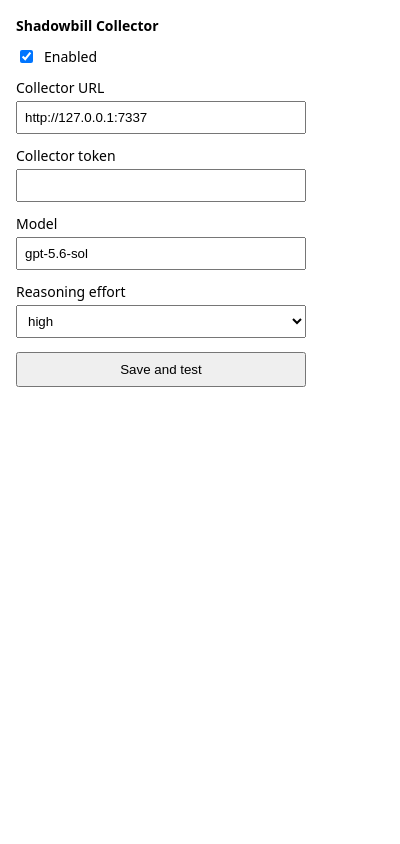
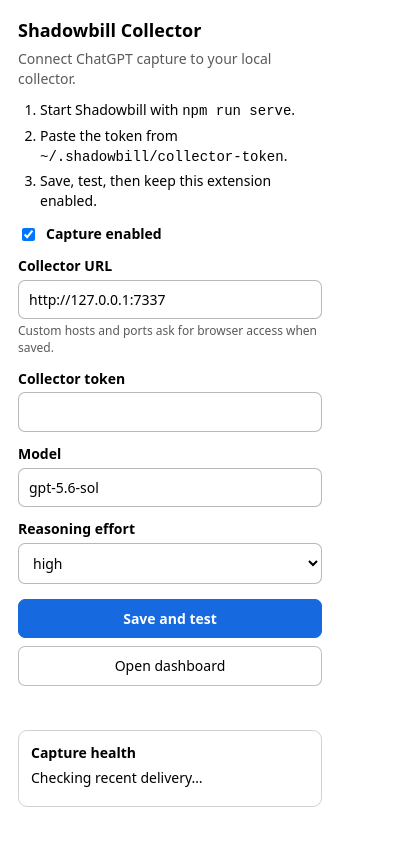
Before and after one commit to teamleaderleo/Shadowbill, a browser extension: page extension/popup.html in a window 400 px wide. Drawn offline with Linux system fonts and the light colour scheme.

Commit message:
Improve extension setup and health interface

```diff
--- a/extension/popup.html
+++ b/extension/popup.html
@@ -5,31 +5,68 @@
     <meta name="viewport" content="width=device-width, initial-scale=1" />
     <title>Shadowbill</title>
     <style>
-      body { font: 14px system-ui, sans-serif; width: 290px; margin: 16px; }
-      label { display: block; margin: 12px 0 4px; }
-      input, select { box-sizing: border-box; width: 100%; padding: 7px; }
-      button { margin-top: 14px; width: 100%; padding: 8px; }
-      #status { margin-top: 10px; min-height: 18px; }
-      .row { display: flex; align-items: center; gap: 8px; }
+      :root { color-scheme: light dark; font: 14px/1.4 system-ui, sans-serif; }
+      body { box-sizing: border-box; width: 340px; margin: 0; padding: 18px; }
+      h1 { margin: 0; font-size: 18px; }
+      h2 { margin: 0 0 6px; font-size: 14px; }
+      p { margin: 6px 0; }
+      .muted { color: color-mix(in srgb, CanvasText 65%, transparent); }
+      .steps { margin: 12px 0 14px; padding-left: 22px; }
+      .steps li { margin: 4px 0; }
+      label { display: block; margin: 12px 0 4px; font-weight: 600; }
+      input, select, button, .button-link { box-sizing: border-box; width: 100%; padding: 9px 10px; font: inherit; }
+      input, select { border: 1px solid color-mix(in srgb, CanvasText 28%, transparent); border-radius: 7px; background: Canvas; color: CanvasText; }
+      .row { display: flex; align-items: center; gap: 8px; font-weight: 600; }
       .row input { width: auto; }
+      .hint { display: block; margin-top: 4px; font-size: 12px; }
+      .actions { display: grid; gap: 8px; margin-top: 15px; }
+      button, .button-link { border: 1px solid color-mix(in srgb, CanvasText 25%, transparent); border-radius: 7px; cursor: pointer; text-align: center; text-decoration: none; }
+      button { background: #1769e0; color: white; border-color: #1769e0; font-weight: 700; }
+      .button-link { background: Canvas; color: CanvasText; }
+      #status { min-height: 20px; margin-top: 10px; font-weight: 600; }
+      #status.success { color: #16803d; }
+      #status.error { color: #b42318; }
+      #status.pending { color: #8a5700; }
+      .health { margin-top: 14px; padding: 12px; border: 1px solid color-mix(in srgb, CanvasText 18%, transparent); border-radius: 9px; }
+      #delivery-detail { overflow-wrap: anywhere; }
     </style>
   </head>
   <body>
-    <strong>Shadowbill Collector</strong>
-    <label class="row"><input id="enabled" type="checkbox" /> Enabled</label>
+    <h1>Shadowbill Collector</h1>
+    <p class="muted">Connect ChatGPT capture to your local collector.</p>
+    <ol class="steps">
+      <li>Start Shadowbill with <code>npm run serve</code>.</li>
+      <li>Paste the token from <code>~/.shadowbill/collector-token</code>.</li>
+      <li>Save, test, then keep this extension enabled.</li>
+    </ol>
+
+    <label class="row"><input id="enabled" type="checkbox" /> Capture enabled</label>
     <label for="collectorUrl">Collector URL</label>
-    <input id="collectorUrl" />
+    <input id="collectorUrl" type="url" inputmode="url" autocomplete="url" spellcheck="false" />
+    <span class="hint muted">Custom hosts and ports ask for browser access when saved.</span>
     <label for="collectorToken">Collector token</label>
-    <input id="collectorToken" type="password" autocomplete="off" />
+    <input id="collectorToken" type="password" autocomplete="off" spellcheck="false" />
     <label for="model">Model</label>
-    <input id="model" />
+    <input id="model" autocomplete="off" spellcheck="false" />
     <label for="reasoningEffort">Reasoning effort</label>
     <select id="reasoningEffort">
       <option>none</option><option>low</option><option>medium</option><option>high</option>
       <option>xhigh</option><option>max</option><option>unknown</option>
     </select>
-    <button id="save">Save and test</button>
-    <div id="status"></div>
+
+    <div class="actions">
+      <button id="save" type="button">Save and test</button>
+      <a id="dashboard-link" class="button-link" target="_blank" rel="noreferrer">Open dashboard</a>
+    </div>
+    <div id="status" role="status" aria-live="polite"></div>
+
+    <section class="health" aria-labelledby="health-heading">
+      <h2 id="health-heading">Capture health</h2>
+      <p id="delivery-status">Checking recent delivery…</p>
+      <small id="delivery-detail" class="muted"></small>
+    </section>
+
+    <script src="config.js"></script>
     <script src="popup.js"></script>
   </body>
 </html>
```
